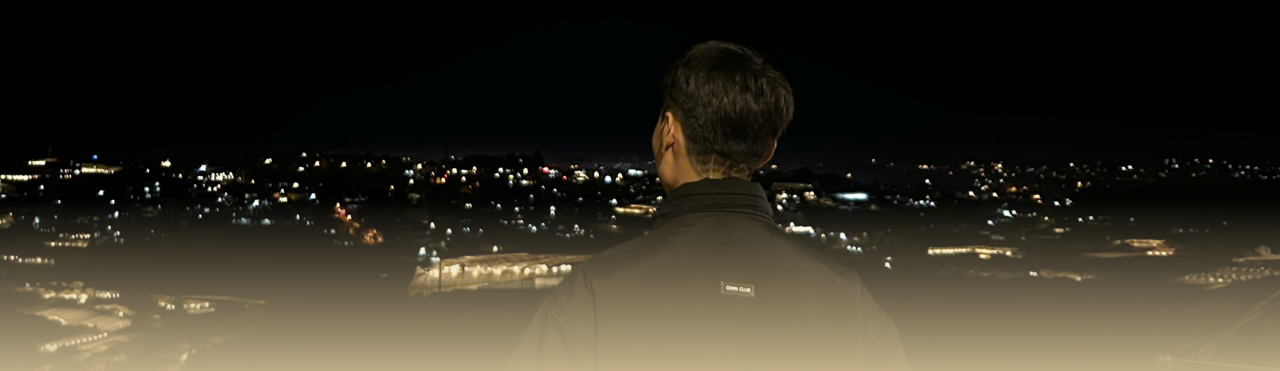
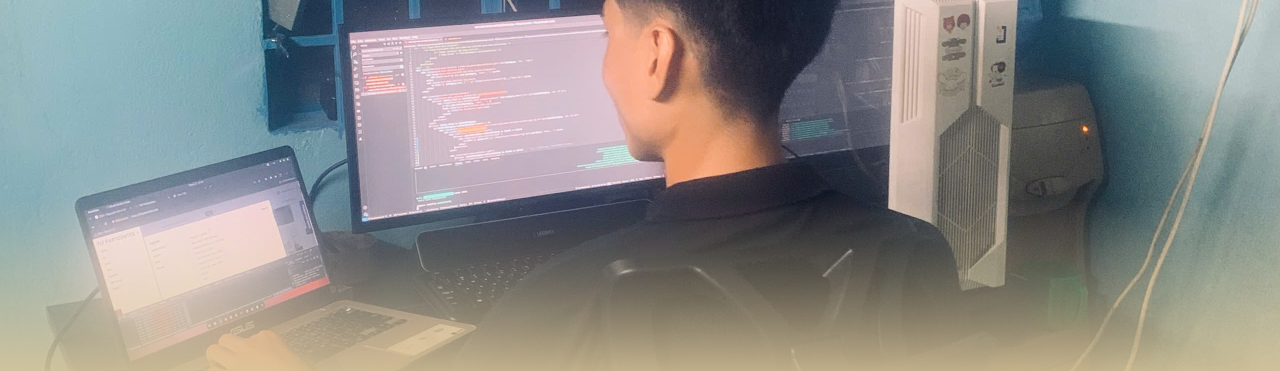
Before and after one commit to nkchidev/mycv, a website: page index.html in a window 1280 px wide. Shown: the top 371 px of the page. Drawn offline with nearby package versions, Linux system fonts and the light colour scheme; files whose address does not match are found by name.

Commit message:
update image

```diff
--- a/asset/sass/_style.scss
+++ b/asset/sass/_style.scss
@@ -12,7 +12,7 @@
         width: 100%;
         height: auto;
         object-fit: contain;
-        margin-top: -45%;
+        // margin-top: -45%;
     }
 
     @media only screen and (max-width: 991px) {
--- a/index.html
+++ b/index.html
@@ -36,7 +36,7 @@
   </header> -->
   <section class="no-mg-top">
     <div class="container banner-header w-100">
-      <img src="./asset/images/background-4.jpg" alt="banner">
+      <img src="./asset/images/background-6.jpg" alt="banner">
       <div class="bg-linear"></div>
     </div>
 
```
Also changed, not shown: asset/css/common.css, asset/images/background-6.jpg (added).
